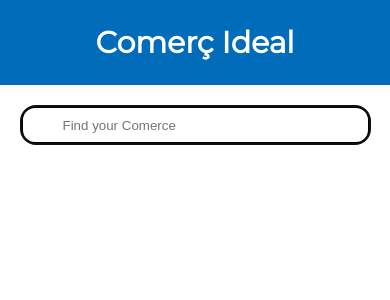
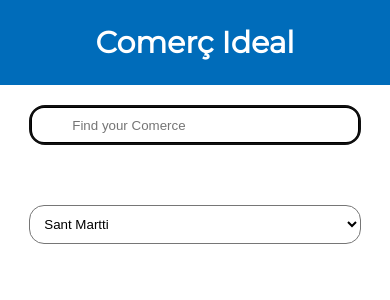
Before and after one commit to caminolosada/frontcomer-ideal, a React (Vite) app: page / in a window 390 px wide. Shown: the top 300 px of the page. Built offline with nearby package versions, Linux system fonts and the light colour scheme; some icons are missing.

Commit message:
Inputs Responsives

```diff
--- a/src/components/SelectInput/SelectInput.styles.ts
+++ b/src/components/SelectInput/SelectInput.styles.ts
@@ -5,9 +5,13 @@ export const SelectInputStyles = styled.select`
   background-color: rgba(255, 255, 255, 0.8);
   margin: 100px auto;
   padding: 10px;
-  width: 90vw;
+  width: 85vw;
   border-radius: 15px;
   &:focus {
     border: 3px solid black;
   }
+
+  @media (min-width: 768px) {
+    width: 85vw;
+  }
 `;
--- a/src/components/home/HomePage.tsx
+++ b/src/components/home/HomePage.tsx
@@ -1,3 +1,4 @@
+import { SelectInput } from "../SelectInput/SelectInput";
 import { SearchInput } from "../input/SearchInput";
 import HomePageStyled from "./HomePageStyled";
 
@@ -5,6 +6,7 @@ export const HomePage = (): React.ReactElement => {
   return (
     <HomePageStyled>
       <SearchInput />
+      <SelectInput />
     </HomePageStyled>
   );
 };
--- a/src/components/input/InputSearch.styles.ts
+++ b/src/components/input/InputSearch.styles.ts
@@ -9,13 +9,17 @@ export const SearchInputStyles = styled.input`
   align-items: center;
   flex-shrink: 0;
   border-radius: 15px;
-  width: 90vw;
+  width: 85vw;
   height: 40px;
   padding-left: 40px;
   margin: 0 auto;
   &:focus {
     border: 3px solid black;
   }
+
+  @media (min-width: 768px) {
+    width: 85vw;
+  }
 `;
 
 export const InputContainer = styled.div`
--- a/src/styles/shares/ContainerStyled.ts
+++ b/src/styles/shares/ContainerStyled.ts
@@ -2,12 +2,17 @@ import { styled } from "styled-components";
 
 const ContainerStyled = styled.main`
   display: flex;
-
-  justify-content: center;
+  flex-direction: column;
+  align-items: center;
   gap: 5px;
   padding: 20px;
   margin: 0 auto;
   height: 100vh;
+  width: 100vw;
+  @media (min-width: 768px) {
+    justify-content: flex-start;
+    align-items: center;
+  }
 `;
 
 export default ContainerStyled;
```
Also changed, not shown: 1 other file (tests, documents, lock files or other folders).
